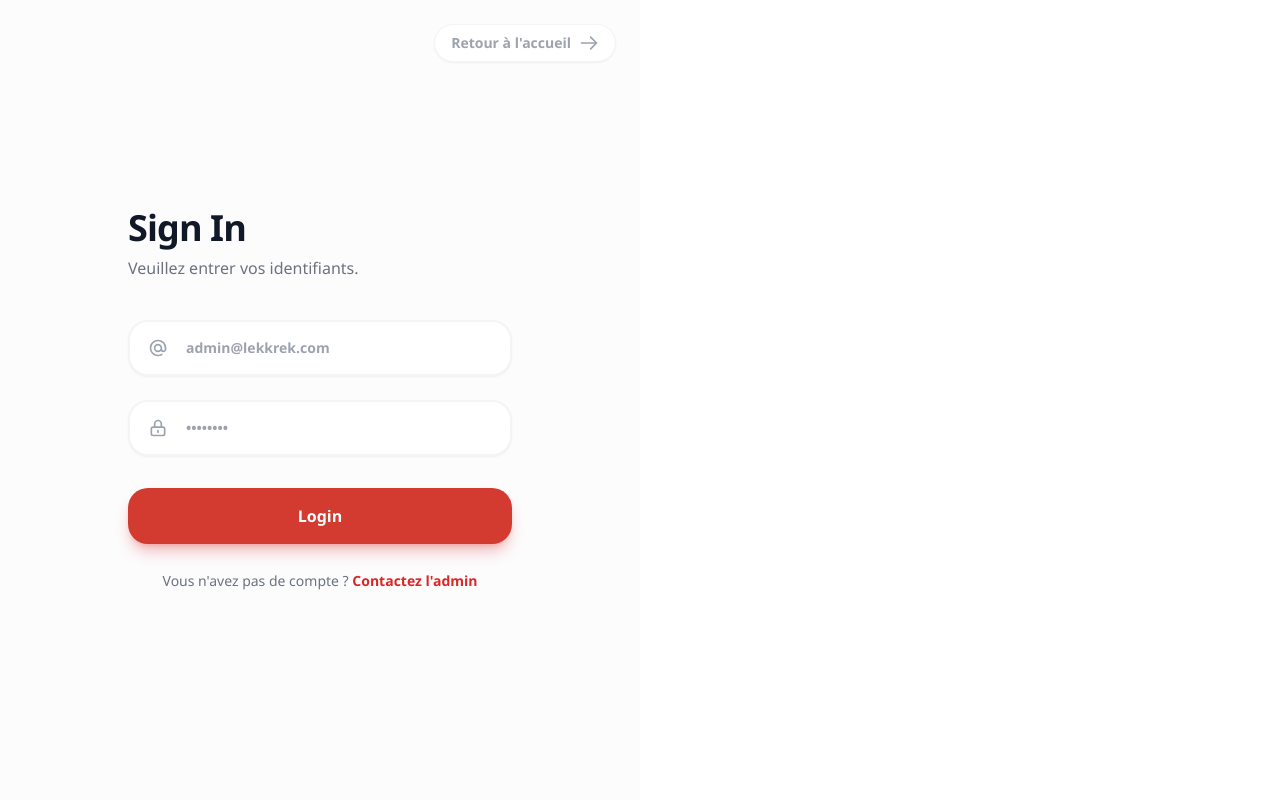
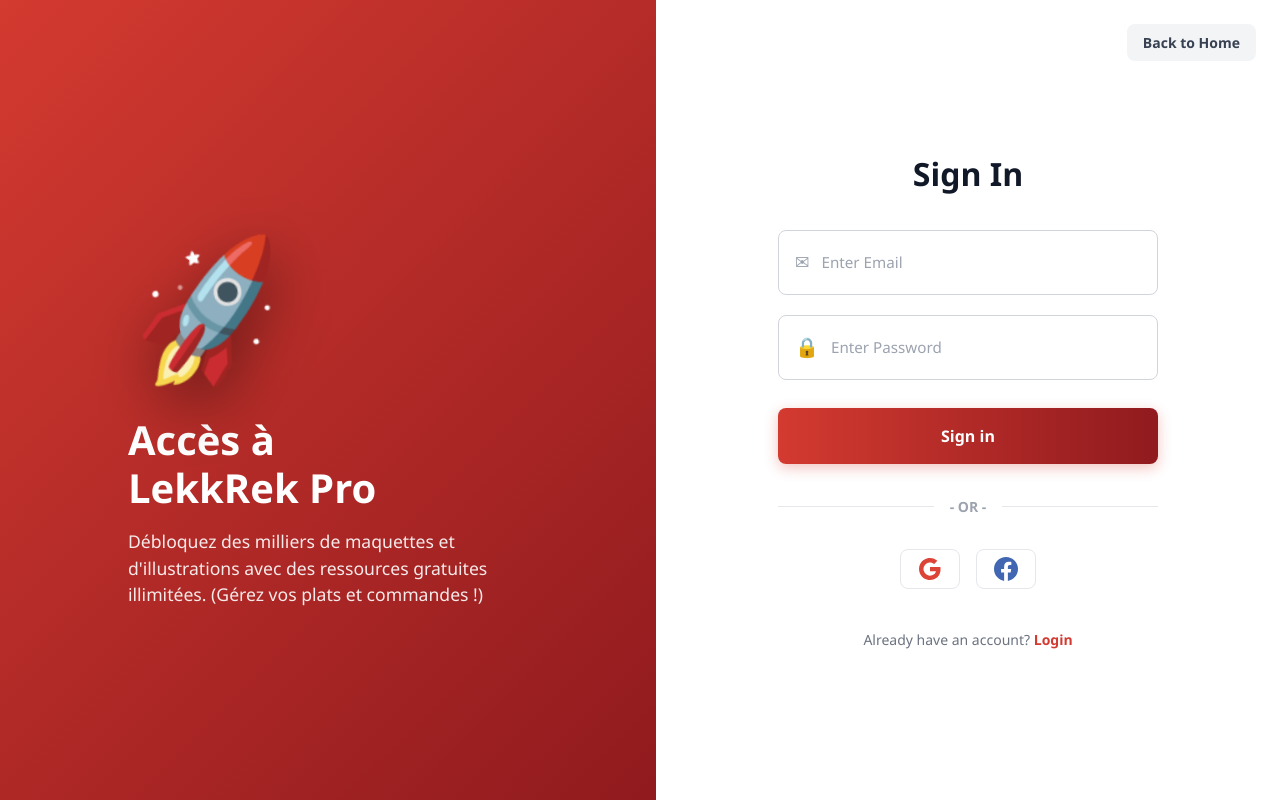
Before and after one commit to RiaTech221/LekkRek, a React (Vite) app in the folder frontend/: page /login in a window 1280 px wide. Built offline with nearby package versions, Linux system fonts and the light colour scheme.

Commit message:
ui: completely rewrite login page with pure css to bypass tailwind jit caching issues and match rocket design pixel perfectly

```diff
--- a/frontend/src/pages/admin/Login.jsx
+++ b/frontend/src/pages/admin/Login.jsx
@@ -1,6 +1,5 @@
 import React, { useState } from 'react';
 import { useNavigate } from 'react-router-dom';
-import '../../index.css';
 
 export default function Login() {
   const [email, setEmail] = useState('');
@@ -29,123 +28,179 @@
   };
 
   return (
-    // CRITICAL FIX: Added absolute top-0 left-0 w-full min-h-screen z-[9999]
-    // to break out of any centered container in App.jsx!
-    <div className="flex min-h-screen w-full bg-white absolute top-0 left-0 z-[9999] overflow-hidden">
+    <>
+      <style>
+        {`
+          /* CSS pur pour garantir le layout, peu importe l'état du compilateur Tailwind ! */
+          .login-wrapper {
+            display: flex;
+            width: 100vw;
+            min-height: 100vh;
+            position: absolute;
+            top: 0;
+            left: 0;
+            z-index: 99999;
+            background-color: white;
+            font-family: system-ui, -apple-system, sans-serif;
+          }
 
-      {/* --- LEFT SIDE: COLORED BLOCK (Rocket/Premium Inspiration) --- */}
-      {/* Changed md: to sm: to guarantee it shows even on very small laptop screens */}
-      <div className="hidden sm:flex sm:w-1/2 bg-gradient-to-br from-[#d33a30] to-[#a8201a] flex-col justify-center items-center p-12 relative overflow-hidden shadow-[10px_0_30px_rgba(0,0,0,0.1)] z-10">
+          .login-left {
+            display: none; /* Caché sur mobile par défaut */
+            flex: 1;
+            background: linear-gradient(135deg, #d33a30, #901a1e);
+            flex-direction: column;
+            justify-content: center;
+            align-items: center;
+            padding: 3rem;
+            color: white;
+          }
 
-        {/* Abstract decorative 3D-like shapes */}
-        <div className="absolute top-0 right-0 -mt-20 -mr-20 w-96 h-96 bg-white rounded-full mix-blend-overlay opacity-10 blur-3xl"></div>
-        <div className="absolute bottom-0 left-0 -mb-20 -ml-20 w-80 h-80 bg-black rounded-full mix-blend-overlay opacity-20 blur-3xl"></div>
+          .login-right {
+            flex: 1;
+            display: flex;
+            flex-direction: column;
+            justify-content: center;
+            align-items: center;
+            padding: 2rem;
+            background: #ffffff;
+            position: relative;
+          }
 
-        <div className="relative z-10 w-full max-w-md text-left">
+          /* Dès qu'on est sur tablette/PC, on force l'affichage 50/50 */
+          @media (min-width: 768px) {
+            .login-left {
+              display: flex;
+            }
+          }
 
-          {/* Big Abstract Icon (Replacing the Rocket image) */}
-          <div className="mb-10 w-28 h-28 bg-white/10 rounded-[2rem] backdrop-blur-md border border-white/20 flex items-center justify-center shadow-2xl transform -rotate-3">
-            <svg className="w-14 h-14 text-white drop-shadow-md" fill="none" viewBox="0 0 24 24" stroke="currentColor">
-              <path strokeLinecap="round" strokeLinejoin="round" strokeWidth="1.5" d="M13 10V3L4 14h7v7l9-11h-7z" />
-            </svg>
-          </div>
+          .rocket-icon {
+            font-size: 8rem;
+            filter: drop-shadow(0 20px 30px rgba(0,0,0,0.4));
+            margin-bottom: 2rem;
+            transform: rotate(-10deg);
+          }
 
-          <h2 className="text-5xl font-black text-white mb-6 tracking-tight leading-tight drop-shadow-sm">
-            Accès à <br/> <span className="text-transparent bg-clip-text bg-gradient-to-r from-red-200 to-white">LekkRek Pro</span>
-          </h2>
-          <p className="text-red-50 text-lg font-medium leading-relaxed mb-10 drop-shadow-sm">
-            Débloquez la gestion de vos plats, le suivi de vos commandes en temps réel et l'analyse de vos ventes de la journée.
-          </p>
+          .input-group {
+            display: flex;
+            align-items: center;
+            border: 1px solid #d1d5db;
+            border-radius: 8px;
+            padding: 0.5rem 1rem;
+            background: #fff;
+            transition: 0.2s border-color;
+          }
+          .input-group:focus-within {
+            border-color: #d33a30;
+          }
 
-          <div className="flex items-center gap-4">
-             <div className="w-12 h-12 rounded-full bg-white/20 flex items-center justify-center border border-white/30 backdrop-blur-sm">
-                <svg className="w-6 h-6 text-white" fill="none" viewBox="0 0 24 24" stroke="currentColor"><path strokeLinecap="round" strokeLinejoin="round" strokeWidth="2" d="M9 12l2 2 4-4m6 2a9 9 0 11-18 0 9 9 0 0118 0z" /></svg>
-             </div>
-             <span className="text-white font-bold tracking-wide">100% Sécurisé</span>
+          .social-btn {
+            display: flex;
+            align-items: center;
+            justify-content: center;
+            width: 60px;
+            height: 40px;
+            border-radius: 8px;
+            border: 1px solid #e5e7eb;
+            cursor: pointer;
+            transition: 0.2s background-color;
+          }
+          .social-btn:hover {
+            background-color: #f9fafb;
+          }
+        `}
+      </style>
+
+      <div className="login-wrapper">
+
+        {/* === LEFT SIDE (ROCKET / COLOR BLOCK) === */}
+        <div className="login-left">
+          <div style={{ maxWidth: '400px', width: '100%' }}>
+            <div className="rocket-icon">🚀</div>
+            <h1 style={{ fontSize: '2.5rem', fontWeight: 900, marginBottom: '1rem', lineHeight: 1.2 }}>
+              Accès à <br/>LekkRek Pro
+            </h1>
+            <p style={{ fontSize: '1.1rem', opacity: 0.9, lineHeight: 1.5 }}>
+              Débloquez des milliers de maquettes et d'illustrations avec des ressources gratuites illimitées. (Gérez vos plats et commandes !)
+            </p>
           </div>
         </div>
-      </div>
 
-      {/* --- RIGHT SIDE: FORM --- */}
-      <div className="w-full sm:w-1/2 flex flex-col justify-center relative px-8 sm:px-12 lg:px-24 bg-gray-50/50">
+        {/* === RIGHT SIDE (FORM) === */}
+        <div className="login-right">
 
-        {/* BOUTON RETOUR */}
-        <a href="/" className="absolute top-6 right-6 flex items-center gap-2 text-sm font-bold text-gray-400 hover:text-red-600 transition-colors bg-white py-2 px-4 rounded-full shadow-sm border border-gray-100">
-          Retour à l'accueil
-          <svg className="w-5 h-5" fill="none" viewBox="0 0 24 24" stroke="currentColor">
-            <path strokeLinecap="round" strokeLinejoin="round" strokeWidth="2" d="M14 5l7 7m0 0l-7 7m7-7H3" />
-          </svg>
-        </a>
+          <a href="/" style={{ position: 'absolute', top: '1.5rem', right: '1.5rem', padding: '0.5rem 1rem', background: '#f3f4f6', color: '#374151', textDecoration: 'none', borderRadius: '8px', fontWeight: 'bold', fontSize: '0.875rem' }}>
+            Back to Home
+          </a>
 
-        <div className="w-full max-w-sm mx-auto">
-          <div className="mb-10">
-            <h1 className="text-4xl font-black tracking-tight text-gray-900 mb-2">
+          <div style={{ width: '100%', maxWidth: '380px' }}>
+            <h2 style={{ fontSize: '2rem', fontWeight: 800, marginBottom: '2rem', color: '#111827', textAlign: 'center' }}>
               Sign In
-            </h1>
-            <p className="text-gray-500 font-medium">Veuillez entrer vos identifiants.</p>
-          </div>
+            </h2>
 
-          {error && (
-            <div className="mb-6 p-4 bg-red-50 border border-red-100 text-red-600 rounded-2xl text-sm font-semibold text-center shadow-sm">
-              {error}
-            </div>
-          )}
+            {error && (
+              <div style={{ background: '#fee2e2', color: '#b91c1c', padding: '1rem', borderRadius: '8px', marginBottom: '1.5rem', textAlign: 'center', fontSize: '0.875rem', fontWeight: 'bold' }}>
+                {error}
+              </div>
+            )}
 
-          <form onSubmit={handleLogin} className="space-y-6">
-            <div>
-              <div className="relative group">
+            <form onSubmit={handleLogin} style={{ display: 'flex', flexDirection: 'column', gap: '1.25rem' }}>
+
+              <div className="input-group">
+                <span style={{ color: '#9ca3af', fontSize: '1.2rem', marginRight: '0.75rem' }}>✉</span>
                 <input
                   type="email"
-                  placeholder="admin@lekkrek.com"
-                  className="w-full bg-white border-2 border-gray-100 rounded-[1.25rem] py-4 pl-14 pr-6 text-sm focus:outline-none focus:border-red-500 focus:ring-4 focus:ring-red-500/10 transition-all font-semibold text-gray-900 placeholder-gray-400 shadow-sm"
+                  placeholder="Enter Email"
                   value={email}
-                  onChange={(e) => setEmail(e.target.value)}
+                  onChange={e => setEmail(e.target.value)}
                   required
+                  style={{ flex: 1, padding: '0.75rem 0', border: 'none', outline: 'none', fontSize: '0.95rem', background: 'transparent' }}
                 />
-                <div className="absolute inset-y-0 left-0 pl-5 flex items-center pointer-events-none text-gray-400 group-focus-within:text-red-500 transition-colors">
-                  <svg className="h-5 w-5" fill="none" viewBox="0 0 24 24" stroke="currentColor">
-                    <path strokeLinecap="round" strokeLinejoin="round" strokeWidth="2" d="M16 12a4 4 0 10-8 0 4 4 0 008 0zm0 0v1.5a2.5 2.5 0 005 0V12a9 9 0 10-9 9m4.5-1.206a8.959 8.959 0 01-4.5 1.207" />
-                  </svg>
-                </div>
+              </div>
+
+              <div className="input-group">
+                <span style={{ color: '#9ca3af', fontSize: '1.2rem', marginRight: '0.75rem' }}>🔒</span>
+                <input
+                  type="password"
+                  placeholder="Enter Password"
+                  value={password}
+                  onChange={e => setPassword(e.target.value)}
+                  required
+                  style={{ flex: 1, padding: '0.75rem 0', border: 'none', outline: 'none', fontSize: '0.95rem', background: 'transparent' }}
+                />
+              </div>
+
+              <button
+                type="submit"
+                style={{ background: 'linear-gradient(to right, #d33a30, #901a1e)', color: 'white', padding: '1rem', border: 'none', borderRadius: '8px', fontWeight: 'bold', fontSize: '1rem', cursor: 'pointer', marginTop: '0.5rem', boxShadow: '0 4px 14px rgba(211, 58, 48, 0.3)', transition: 'transform 0.1s' }}
+                onMouseDown={e => e.currentTarget.style.transform = 'scale(0.98)'}
+                onMouseUp={e => e.currentTarget.style.transform = 'scale(1)'}
+              >
+                Sign in
+              </button>
+            </form>
+
+            <div style={{ display: 'flex', alignItems: 'center', margin: '2rem 0', color: '#9ca3af', fontSize: '0.875rem', fontWeight: 600 }}>
+              <div style={{ flex: 1, height: '1px', background: '#e5e7eb' }}></div>
+              <span style={{ padding: '0 1rem' }}>- OR -</span>
+              <div style={{ flex: 1, height: '1px', background: '#e5e7eb' }}></div>
+            </div>
+
+            <div style={{ display: 'flex', justifyContent: 'center', gap: '1rem' }}>
+              <div className="social-btn">
+                <svg width="24" height="24" viewBox="0 0 24 24" fill="#DB4437"><path d="M22.56 12.25c0-.78-.07-1.53-.2-2.25H12v4.26h5.92c-.26 1.37-1.04 2.53-2.21 3.31v2.77h3.57c2.08-1.92 3.28-4.74 3.28-8.09z"/><path d="M12 23c2.97 0 5.46-.98 7.28-2.66l-3.57-2.77c-.98.66-2.23 1.06-3.71 1.06-2.86 0-5.29-1.93-6.16-4.53H2.18v2.84C3.99 20.53 7.7 23 12 23z"/><path d="M5.84 14.09c-.22-.66-.35-1.36-.35-2.09s.13-1.43.35-2.09V7.07H2.18C1.43 8.55 1 10.22 1 12s.43 3.45 1.18 4.93l2.85-2.22.81-.62z"/><path d="M12 5.38c1.62 0 3.06.56 4.21 1.64l3.15-3.15C17.45 2.09 14.97 1 12 1 7.7 1 3.99 3.47 2.18 7.07l3.66 2.84c.87-2.6 3.3-4.53 6.16-4.53z"/></svg>
+              </div>
+              <div className="social-btn">
+                <svg width="24" height="24" viewBox="0 0 24 24" fill="#4267B2"><path d="M24 12.073c0-6.627-5.373-12-12-12s-12 5.373-12 12c0 5.99 4.388 10.954 10.125 11.854v-8.385H7.078v-3.469h3.047V9.43c0-3.007 1.792-4.669 4.533-4.669 1.312 0 2.686.235 2.686.235v2.953H15.83c-1.491 0-1.956.925-1.956 1.874v2.25h3.328l-.532 3.469h-2.796v8.385C19.612 23.027 24 18.062 24 12.073z"/></svg>
               </div>
             </div>
 
-            <div>
-              <div className="relative group">
-                <input
-                  type="password"
-                  placeholder="••••••••"
-                  className="w-full bg-white border-2 border-gray-100 rounded-[1.25rem] py-4 pl-14 pr-6 text-sm focus:outline-none focus:border-red-500 focus:ring-4 focus:ring-red-500/10 transition-all font-semibold text-gray-900 placeholder-gray-400 shadow-sm"
-                  value={password}
-                  onChange={(e) => setPassword(e.target.value)}
-                  required
-                />
-                <div className="absolute inset-y-0 left-0 pl-5 flex items-center pointer-events-none text-gray-400 group-focus-within:text-red-500 transition-colors">
-                  <svg className="h-5 w-5" fill="none" viewBox="0 0 24 24" stroke="currentColor">
-                    <path strokeLinecap="round" strokeLinejoin="round" strokeWidth="2" d="M12 15v2m-6 4h12a2 2 0 002-2v-6a2 2 0 00-2-2H6a2 2 0 00-2 2v6a2 2 0 002 2zm10-10V7a4 4 0 00-8 0v4h8z" />
-                  </svg>
-                </div>
-              </div>
+            <div style={{ textAlign: 'center', marginTop: '2.5rem', fontSize: '0.875rem', color: '#6b7280' }}>
+              Already have an account? <a href="#" style={{ color: '#d33a30', fontWeight: 'bold', textDecoration: 'none' }}>Login</a>
             </div>
+          </div>
+        </div>
 
-            <div className="pt-2">
-              <button
-                type="submit"
-                className="w-full bg-[#d33a30] text-white font-bold py-4 rounded-[1.25rem] hover:bg-red-700 shadow-lg shadow-red-600/30 transform transition-all active:scale-[0.98] text-base"
-              >
-                Login
-              </button>
-            </div>
-
-            <div className="text-center mt-6">
-              <span className="text-sm font-medium text-gray-500">
-                Vous n'avez pas de compte ? <a href="#" className="text-red-600 hover:underline font-bold">Contactez l'admin</a>
-              </span>
-            </div>
-          </form>
-        </div>
       </div>
-
-    </div>
+    </>
   );
 }
```
